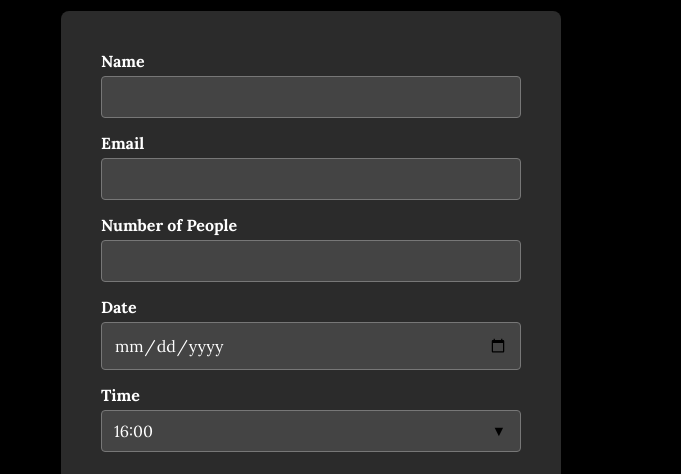
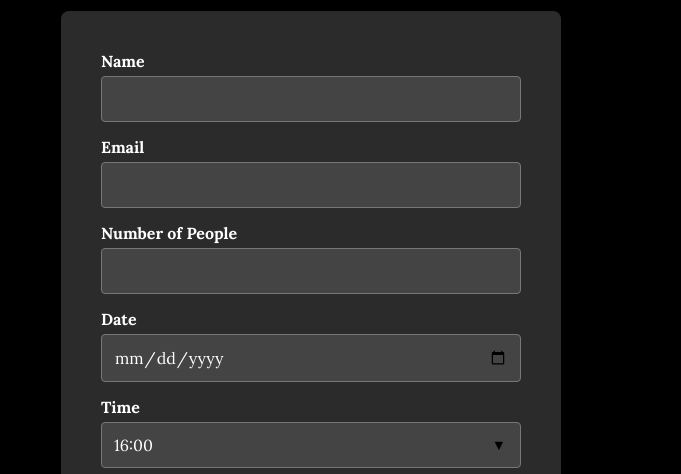
Before and after one commit to DmytroHonchar/DagGurkhaLiverpool, a website: page public/contact.html in a window 1280 px wide. Both pictures are taken after a click on the button "BOOK A TABLE". Shown: the part 277-751 px from the top of the page, 599-1280 px from the left. Drawn offline with Linux system fonts and the light colour scheme.

Commit message:
contact fixing process

```diff
--- a/public/contact.css
+++ b/public/contact.css
@@ -534,3 +534,46 @@ body.no-scroll {
 .contact-form textarea {
   min-height: 40px;
 }
+
+
+/* ====== Global Input Styling ====== */
+.contact-form input,
+.contact-form select,
+.contact-form textarea {
+  text-align: left !important;
+  line-height: 1.5;
+  min-height: 40px;
+  padding: 10px 12px;
+  width: 100%;
+  border: 1px solid #777;
+  border-radius: 4px;
+  background-color: #444;
+  color: #fff;
+  box-sizing: border-box;
+  font-family: 'Lora', sans-serif;
+  font-size: 1rem;
+}
+
+/* ====== iOS Date/Time Input Fixes ====== */
+.contact-form input[type="date"] {
+  -webkit-appearance: none;
+  appearance: none;
+}
+
+.contact-form input[type="date"]::-webkit-date-and-time-value {
+  text-align: left;
+  margin: 0; /* Removes iOS default margin */
+}
+
+/* Placeholder alignment */
+.contact-form input[type="date"]::placeholder {
+  text-align: left !important;
+  color: #bbb;
+}
+
+/* Number input spinner removal */
+.contact-form input[type="number"] {
+  -webkit-appearance: none;
+  -moz-appearance: textfield;
+  appearance: textfield;
+}
--- a/public/contact.html
+++ b/public/contact.html
@@ -119,6 +119,7 @@
   id="date"
   name="date"
   required
+  placeholder="Select Date"
   style="width:100%;"
 />
             </div>
```
Lines whose indentation alone changed are shown as unchanged.
